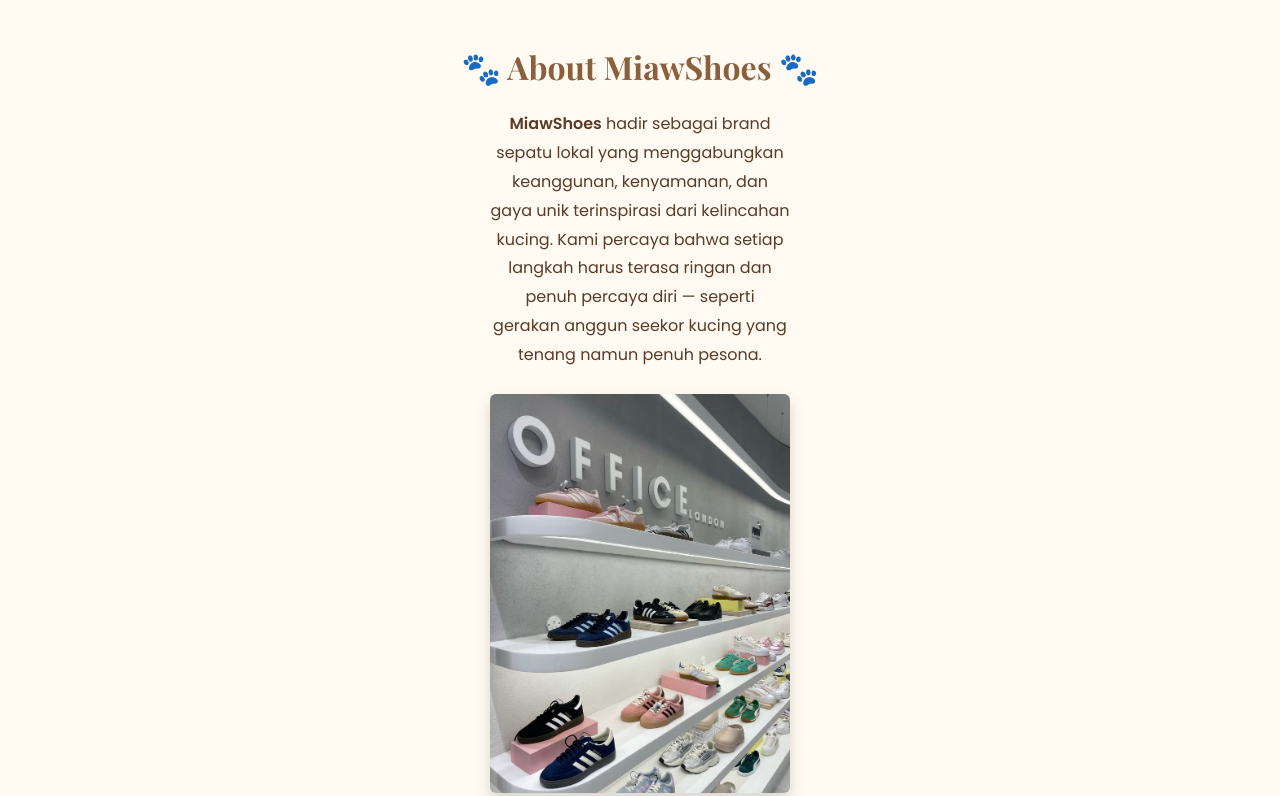
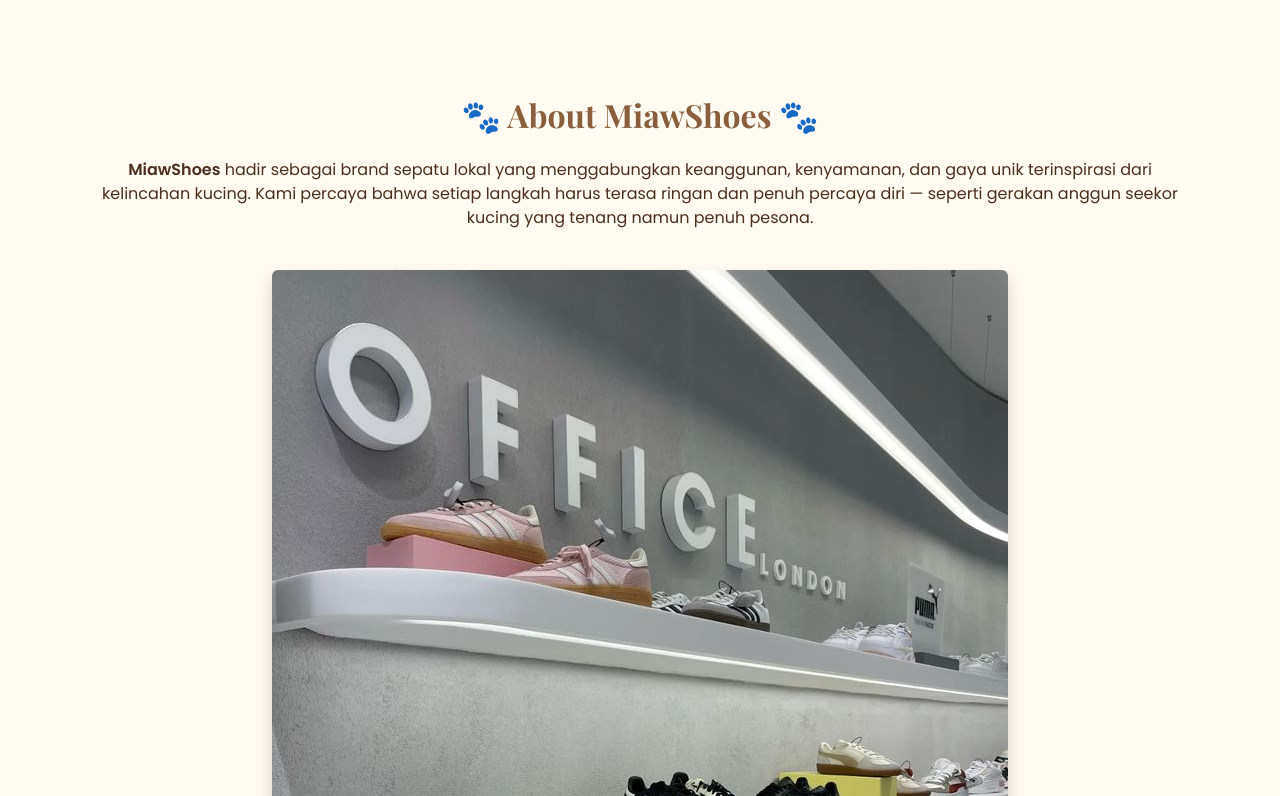
Before and after one commit to auliakailarohmah01-hue/MiawShoes-, a plain HTML site: page index.html in a window 1280 px wide. Shown: the part 800-1596 px from the top of the page. Drawn offline with nearby package versions, Linux system fonts and the light colour scheme.

Commit message:
Update index.html

```diff
--- a/index.html
+++ b/index.html
@@ -738,16 +738,17 @@ addToCart({
 <!-- About Section -->
 <section id="about" class="py-5" style="background:#fffaf2;">
   <div class="container text-center">
+<section class="about text-center py-5">
+  <div class="container">
     <h2>🐾 About MiawShoes 🐾</h2>
-    <p class="mt-3" style="max-width:300px; margin:auto; line-height:1.8; color:#5a3b28;">
-      <strong>MiawShoes</strong> hadir sebagai brand sepatu lokal yang menggabungkan keanggunan, kenyamanan, dan gaya unik terinspirasi dari kelincahan kucing.
-      Kami percaya bahwa setiap langkah harus terasa ringan dan penuh percaya diri — seperti gerakan anggun seekor kucing yang tenang namun penuh pesona.
+    <p>
+      <strong>MiawShoes</strong> hadir sebagai brand sepatu lokal yang menggabungkan keanggunan, kenyamanan, dan gaya unik
+      terinspirasi dari kelincahan kucing. Kami percaya bahwa setiap langkah harus terasa ringan dan penuh percaya diri —
+      seperti gerakan anggun seekor kucing yang tenang namun penuh pesona.
     </p>
-
-    <img src="assets/img/store.jpg" alt="About MiawShoes" class="img-fluid rounded shadow mt-4" style="max-width:300px; border-radius:25px;">
+    <img src="assets/img/store.jpg" alt="About MiawShoes" class="about-img img-fluid rounded shadow mt-4">
   </div>
 </section>
-
 
 <!-- Collection Section -->
 <section id="collection" class="py-5">
```
